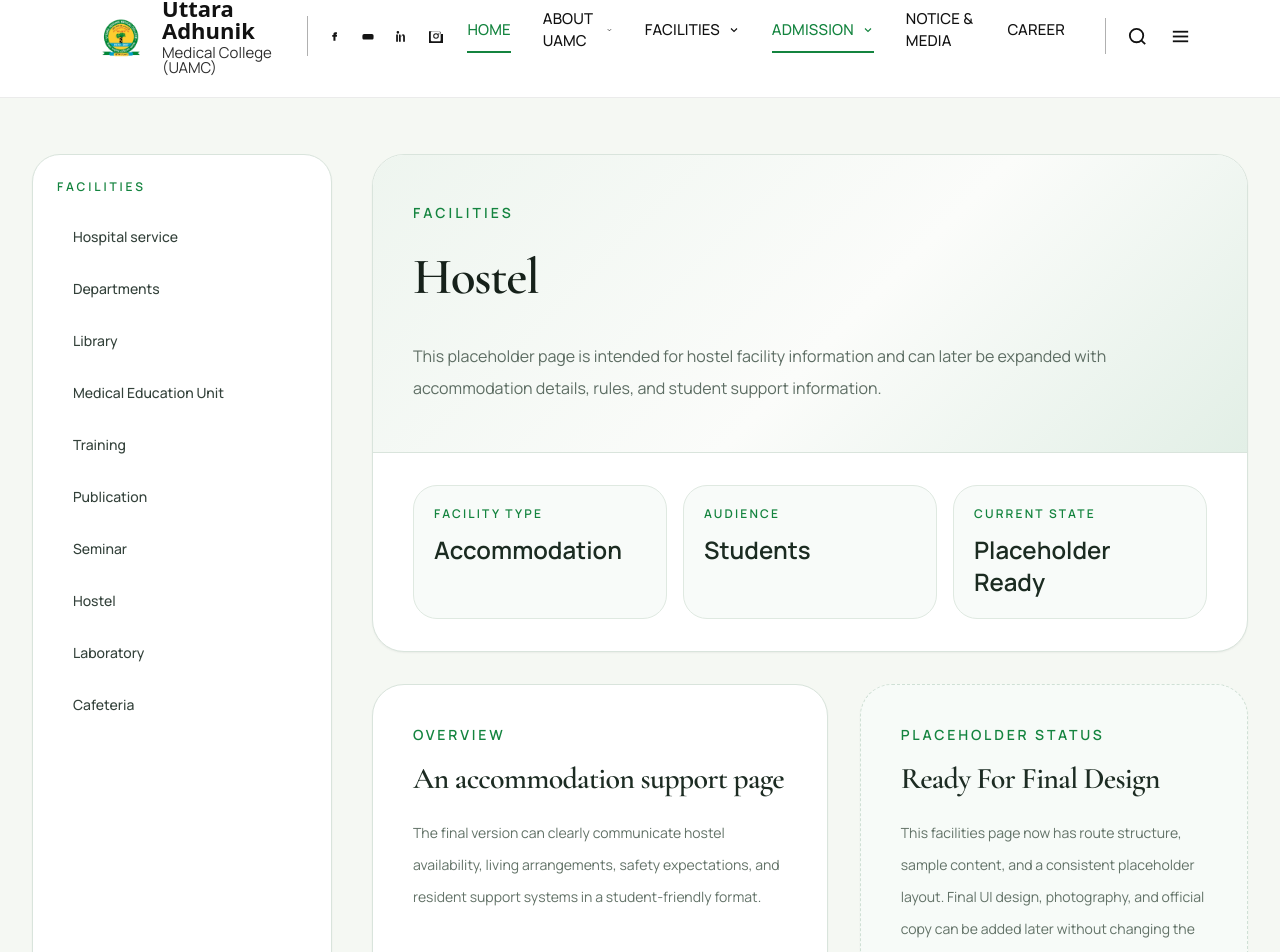
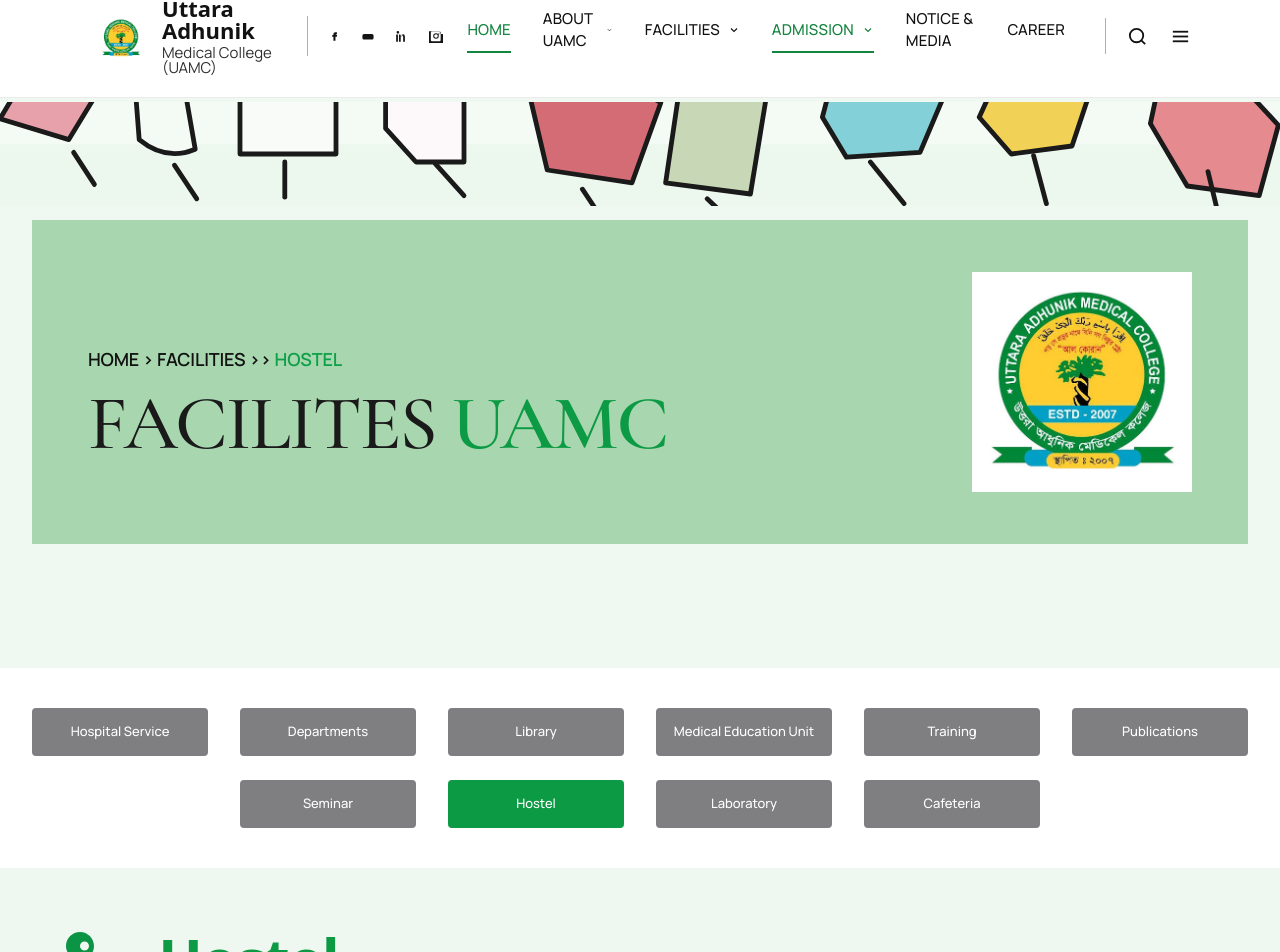
Before and after one commit to Saima535/UAMC, a Next.js app in the folder frontend/: page /facilities/hostel in a window 1280 px wide. Shown: the part 146-1098 px from the top of the page. Built offline with nearby package versions, Linux system fonts and the light colour scheme.

Commit message:
Hostel Page of Facilities

```diff
--- a/frontend/app/facilities/hostel/page.tsx
+++ b/frontend/app/facilities/hostel/page.tsx
@@ -1,30 +1,173 @@
-import { FacilitiesPageShell } from "../../../components/facilities-page-shell";
+import Image from "next/image";
+import Link from "next/link";
+import { LandingPageHeader } from "../../../components/landing-page-header";
+import { SiteFooter } from "../../../components/site-footer";
+
+const facilityLinks = [
+  { href: "/facilities/hospital-service", label: "Hospital Service" },
+  { href: "/facilities/departments", label: "Departments" },
+  { href: "/facilities/library", label: "Library" },
+  { href: "/facilities/medical-education-unit", label: "Medical Education Unit" },
+  { href: "/facilities/training", label: "Training" },
+  { href: "/facilities/publication", label: "Publications" },
+  { href: "/facilities/seminar", label: "Seminar" },
+  { href: "/facilities/hostel", label: "Hostel", active: true },
+  { href: "/facilities/laboratory", label: "Laboratory" },
+  { href: "/facilities/cafeteria", label: "Cafeteria" }
+];
+
+const hostelCards = [
+  {
+    title: "Secure & Comfortable:",
+    body: "Hostel accommodations are available for female students with a limited number of seats."
+  },
+  {
+    title: "Essential Amenities:",
+    body: "Basic facilities such as furnished rooms, electricity, water, and security are provided to ensure a safe and supportive environment for learning."
+  },
+  {
+    title: "Secure & Comfortable:",
+    body: "Hostel accommodations are available for female students with a limited number of seats."
+  }
+];
+
+function HostelIcon() {
+  return (
+    <svg viewBox="0 0 102 102" fill="none" className="h-[102px] w-[102px] text-[#0b9444]" aria-hidden="true">
+      <path d="M34 14c0-7.7 6.3-14 14-14s14 6.3 14 14c0 6.2-4.1 11.5-9.8 13.3v6.5h16.3c4.4 0 7.9 3.5 7.9 7.9v43.6H25.6V41.7c0-4.4 3.5-7.9 7.9-7.9h11.9v-6.5C38.1 25.5 34 20.2 34 14Zm14 0a4.5 4.5 0 1 0 9 0 4.5 4.5 0 0 0-9 0Z" fill="currentColor" />
+      <path d="M36 48h30M36 61h30M36 74h30" stroke="#EEF8F0" strokeWidth="6.2" strokeLinecap="round" />
+      <path d="M17 34h8v51h-8zm60 0h8v51h-8z" fill="#BDE8C9" />
+      <path d="M44 85V67h14v18" stroke="#EEF8F0" strokeWidth="6.2" strokeLinecap="round" strokeLinejoin="round" />
+    </svg>
+  );
+}
+
+function ArrowTile() {
+  return (
+    <span className="inline-flex h-12 w-12 items-center justify-center bg-white text-[28px] font-light text-[#1fa14a] shadow-[0_0_0_1px_rgba(18,135,63,0.05)]">
+      →
+    </span>
+  );
+}
+
+function MedicalPattern() {
+  return (
+    <div className="absolute inset-x-0 top-0 h-[104px] overflow-hidden">
+      <Image
+        src="/Hostel/hero-strip-placeholder.svg"
+        alt="Hostel decorative strip placeholder"
+        fill
+        sizes="100vw"
+        className="object-cover"
+      />
+    </div>
+  );
+}
 
 export default function FacilitiesHostelPage() {
   return (
-    <FacilitiesPageShell
-      eyebrow="Facilities"
-      title="Hostel"
-      description="This placeholder page is intended for hostel facility information and can later be expanded with accommodation details, rules, and student support information."
-      introTitle="An accommodation support page"
-      introBody="The final version can clearly communicate hostel availability, living arrangements, safety expectations, and resident support systems in a student-friendly format."
-      highlights={[
-        { label: "Facility Type", value: "Accommodation" },
-        { label: "Audience", value: "Students" },
-        { label: "Current State", value: "Placeholder Ready" }
-      ]}
-      sections={[
-        {
-          title: "Accommodation Overview",
-          body: "This section can later summarize the nature of hostel arrangements and student residency options.",
-          points: ["Seat availability", "Basic amenities", "Residential environment"]
-        },
-        {
-          title: "Future Content Detail",
-          body: "This structure can later be expanded into richer practical guidance for applicants and current students.",
-          points: ["Eligibility and process", "Rules and supervision", "Support facilities"]
-        }
-      ]}
-    />
+    <div className="min-h-screen bg-white text-[#1d1d1d]">
+      <LandingPageHeader />
+
+      <main>
+        <section className="bg-[#eff8f1] pb-14 pt-1">
+          <div className="mx-auto max-w-[1600px] px-0">
+            <div className="relative min-h-[510px] overflow-hidden bg-[#eff8f1]">
+              <MedicalPattern />
+
+              <div className="mx-auto px-4 pt-[118px] sm:px-6 lg:px-8">
+                <div className="mx-auto flex min-h-[324px] max-w-[1480px] items-center justify-between bg-[#a8d7af] px-10 py-10 sm:px-12 lg:px-14">
+                  <div className="pt-10">
+                    <p className="text-[18px] font-semibold uppercase tracking-[-0.01em] text-[#111111]">
+                      HOME &gt; FACILITIES &gt;&gt; <span className="text-[#0f9f49]">Hostel</span>
+                    </p>
+                    <h1 className="mt-4 font-display text-[clamp(3.8rem,6vw,6rem)] font-medium leading-[0.9] tracking-tight text-[#1a1a1a]">
+                      FACILITES <span className="font-semibold text-[#0d9a44]">UAMC</span>
+                    </h1>
+                  </div>
+
+                  <div className="relative hidden h-[220px] w-[220px] shrink-0 lg:block">
+                    <Image src="/images/logo2.jpg" alt="UAMC seal" fill sizes="220px" className="object-contain" />
+                  </div>
+                </div>
+              </div>
+            </div>
+          </div>
+        </section>
+
+        <section className="bg-white py-10">
+          <div className="mx-auto max-w-[1600px] px-4 sm:px-6 lg:px-8">
+            <div className="mx-auto grid max-w-[1480px] grid-cols-2 gap-x-8 gap-y-6 md:grid-cols-3 lg:grid-cols-6">
+              {facilityLinks.slice(0, 6).map((item) => (
+                <Link
+                  key={item.href}
+                  href={item.href}
+                  className={`flex min-h-[48px] items-center justify-center rounded-[4px] px-4 text-center text-[13px] font-medium text-white transition ${
+                    item.active ? "bg-[#0c9a45]" : "bg-[#7f7f82] hover:bg-[#0c9a45]"
+                  }`}
+                >
+                  {item.label}
+                </Link>
+              ))}
+              <div className="hidden lg:block" />
+              {facilityLinks.slice(6).map((item) => (
+                <Link
+                  key={item.href}
+                  href={item.href}
+                  className={`flex min-h-[48px] items-center justify-center rounded-[4px] px-4 text-center text-[13px] font-medium text-white transition ${
+                    item.active ? "bg-[#0c9a45]" : "bg-[#7f7f82] hover:bg-[#0c9a45]"
+                  }`}
+                >
+                  {item.label}
+                </Link>
+              ))}
+              <div className="hidden lg:block" />
+            </div>
+          </div>
+        </section>
+
+        <section className="bg-[#eef8f1] py-16">
+          <div className="mx-auto max-w-[1600px] px-4 sm:px-6 lg:px-8">
+            <div className="mx-auto max-w-[1480px]">
+              <div className="flex items-start gap-6">
+                <HostelIcon />
+                <div>
+                  <h2 className="font-sans text-[clamp(3rem,4.6vw,4.6rem)] font-extrabold leading-[0.92] tracking-tight text-[#111]">
+                    <span className="text-[#0c9a45]">Hostel</span>
+                    <br />
+                    Services
+                  </h2>
+                </div>
+              </div>
+
+              <div className="min-h-[250px]" />
+            </div>
+          </div>
+        </section>
+
+        <section className="bg-white py-28">
+          <div className="mx-auto max-w-[1600px] px-4 sm:px-6 lg:px-8">
+            <div className="mx-auto grid max-w-[1480px] gap-8 lg:grid-cols-2">
+              {hostelCards.slice(0, 2).map((item) => (
+                <article key={item.title + item.body} className="flex min-h-[112px] items-center justify-between gap-6 bg-[#e5f5e8] px-5 py-5 sm:px-6">
+                  <p className="max-w-[640px] text-[17px] leading-[1.65] text-[#575757]">
+                    <span className="font-extrabold text-[#4a4a4a]">{item.title}</span> {item.body}
+                  </p>
+                  <ArrowTile />
+                </article>
+              ))}
+              <article className="flex min-h-[112px] items-center justify-between gap-6 bg-[#e5f5e8] px-5 py-5 sm:px-6 lg:col-span-1">
+                <p className="max-w-[640px] text-[17px] leading-[1.65] text-[#575757]">
+                  <span className="font-extrabold text-[#4a4a4a]">{hostelCards[2].title}</span> {hostelCards[2].body}
+                </p>
+                <ArrowTile />
+              </article>
+            </div>
+          </div>
+        </section>
+      </main>
+
+      <SiteFooter />
+    </div>
   );
 }
```
Also changed, not shown: frontend/next-env.d.ts, frontend/public/Hostel/README.md (added), frontend/public/Hostel/hero-strip-placeholder.svg (added).
